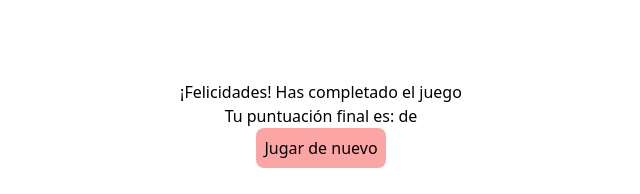
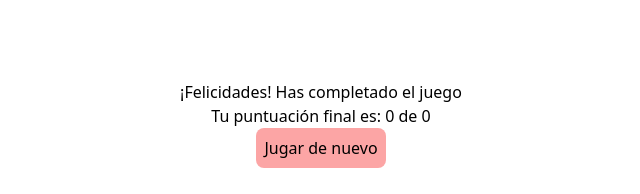
Before and after one commit to ByronDein/PokemonGameReact, a React (Vite) app: page /score in a window 1280 px wide. Shown: the top 194 px of the page, without its empty margins (319-959 px from the left). Built offline with nearby package versions, Linux system fonts and the light colour scheme.

Commit message:
change finalScore to use usecontext for the score

```diff
--- a/src/pages/FinalScore.jsx
+++ b/src/pages/FinalScore.jsx
@@ -1,21 +1,22 @@
-import { useNavigate, useLocation } from "react-router-dom"
+import { useNavigate } from "react-router-dom";
+import { useContext } from 'react';
+import { ScoreContext } from '../contexts/ScoreContext';
+
 const FinalScore = () => {
-  const location = useLocation();
-  const searchParams = new URLSearchParams(location.search);
-  const score = searchParams.get('score');
-  const quantityOfQuestions = searchParams.get('quantityOfQuestions');
+    const { score, quantityOfQuestions } = useContext(ScoreContext);
     const navigate = useNavigate();
+
     const newGame = () => {
         navigate('/');
     }
+
     return (
         <div className="flex flex-col justify-center items-center mt-20">
             <h2>¡Felicidades! Has completado el juego</h2>
             <h3>Tu puntuación final es: {score} de {quantityOfQuestions}</h3>
             <button className="p-2 bg-red-300 rounded-lg" onClick={newGame}>Jugar de nuevo</button>
-
         </div>
     )
 }
 
-export default FinalScore
+export default FinalScore;
```
Lines whose indentation alone changed are shown as unchanged.
